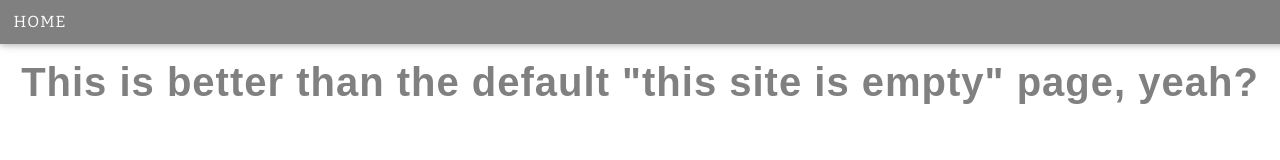
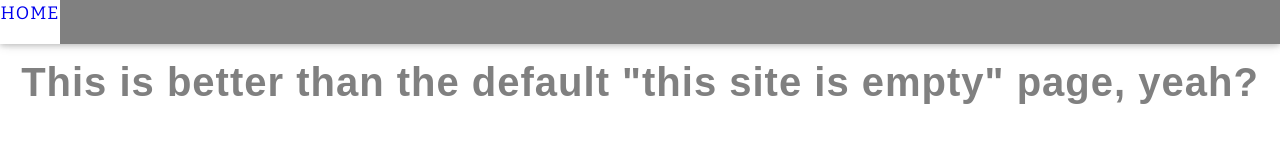
Before and after one commit to Mobmaker55/Mobmaker55.github.io, a plain HTML site: page index.html in a window 1280 px wide. Drawn offline with nearby package versions, Linux system fonts and the light colour scheme.

Commit message:
just throwing it up to be taken back down

```diff
--- a/css/style.css
+++ b/css/style.css
@@ -13,7 +13,6 @@ h1 {
     padding-top: 2%;
 }
 .topnav {
-    padding: 10px;
     float: left;
     position: fixed;
     top: 0px;
@@ -23,20 +22,23 @@ h1 {
     box-shadow: 0 2px 5px 0 rgba(0,0,0,0.16),0 2px 10px 0 rgba(0,0,0,0.12);
     letter-spacing: 1px;
     font-family: 'Bitter', serif;
-    font-size: 16px;
-    min-height: 24px;
+    font-size: 18px;
+    min-height: 44px;
 }
-.topnavbutton {
+.topnavbt {
+    position: absolute;
     color: white;
     border: none;
-    display: block;
-    text-decoration: none;
     width: 60px;
     height: 100%;
     text-align: center;
-    transition: 0.5ms;
+    transition: 0.4s;
 }
-.topnavbutton:hover {
+.topnavbt:hover {
     background-color: white;
-    color: black
+    color: black;
 }
+.tnbtt {
+   text-decoration: none;
+   vertical-align: center;
+}
--- a/index.html
+++ b/index.html
@@ -6,7 +6,11 @@
         <link href="css\style.css" rel="stylesheet">
     </head>
     <body>
-        <div class="topnav"><a class="topnavbutton" href="https://tallen.me">HOME</a></div>
+        <div class="topnav">
+            <div class="topnavbt">
+                <a class="tnbtt" href="https://tallen.me">HOME</a>
+            </div>
+        </div>
         <h1>This is better than the default "this site is empty" page, yeah?</h1>
     </body>
 </html>
```
